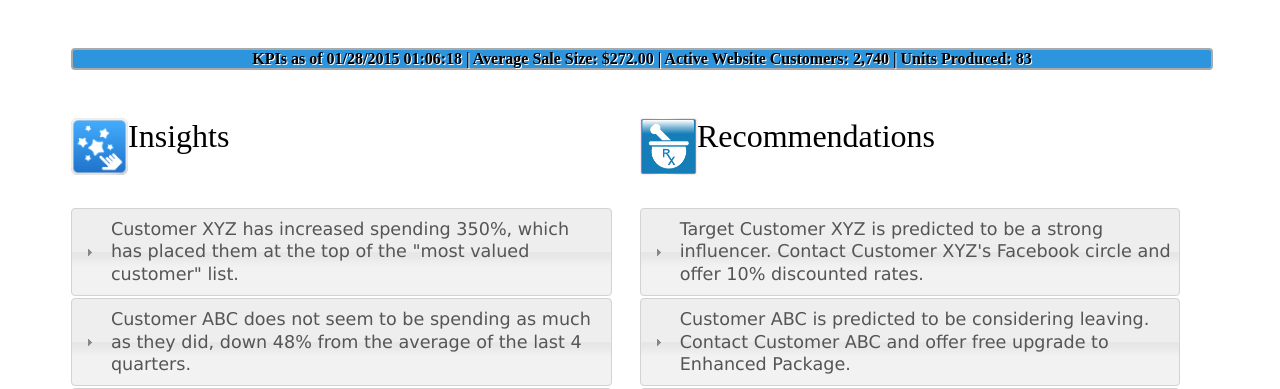
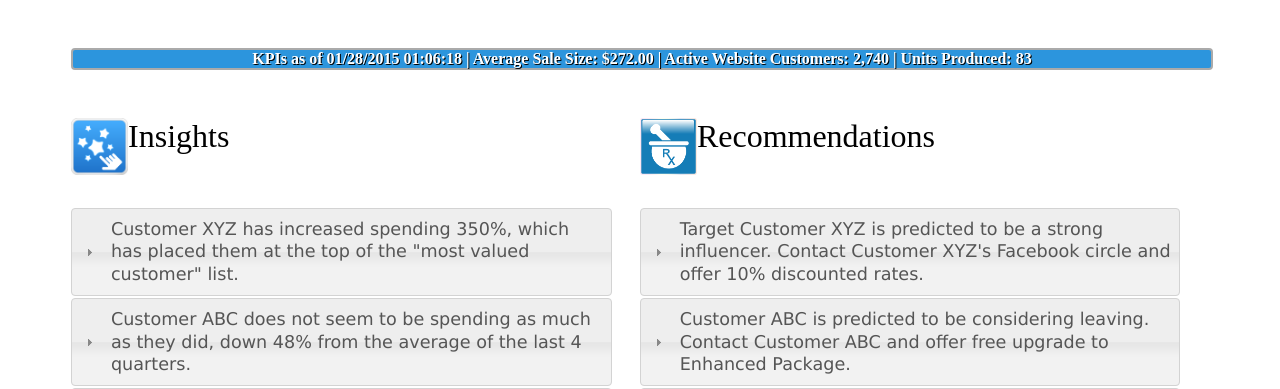
Before and after one commit to seethedata/Big-Data-Dashboard, a PHP site: page / in a window 1280 px wide. Shown: the top 389 px of the page. Run offline with PHP 8.4, Linux system fonts and the light colour scheme.

Commit message:
Changed headline color

```diff
--- a/includes/dashboard.css
+++ b/includes/dashboard.css
@@ -4,7 +4,7 @@ img {border : none}
 
 div#dashboard {  width : 90% ; height : 85% ; margin-left : auto ; margin-right : auto; margin-top : 3em;}
 div#headline {  font-size : 1em; margin-top : 1em ; margin-bottom : 3em;  	}
-div#headline_label  {   font-weight: bold; text-shadow: 1px 1px 0 #fff; text-align : center; width : 100%; margin-left : auto ; margin-right : auto ; left : 0 ; right : 0; border-style: solid ; border-width: 2px; border-color : #AAAAAA;
+div#headline_label  {   color : #FFFFFF ; font-weight: bold; text-shadow: 1px 1px 0 #000; text-align : center; width : 100%; margin-left : auto ; margin-right : auto ; left : 0 ; right : 0; border-style: solid ; border-width: 2px; border-color : #AAAAAA;
 									border-radius : 4px; background-color : #2C95DD;}
 
 img.detail , img.accept { width : 3% ; height : 6%; }
```
